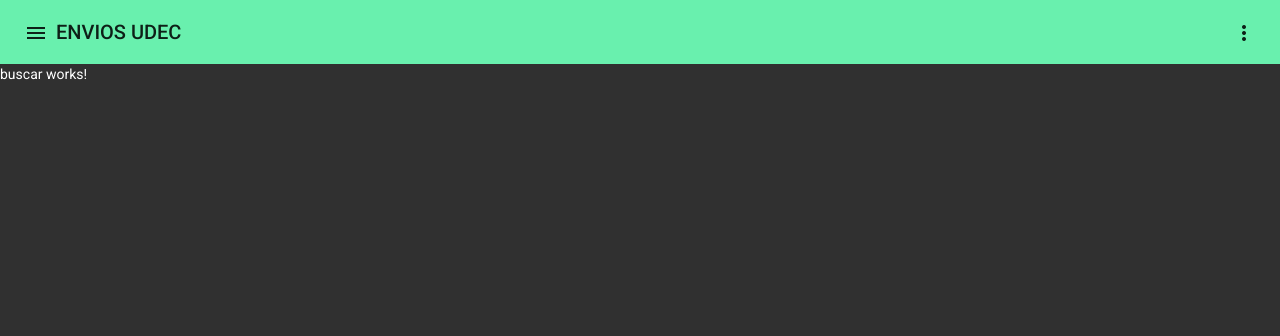
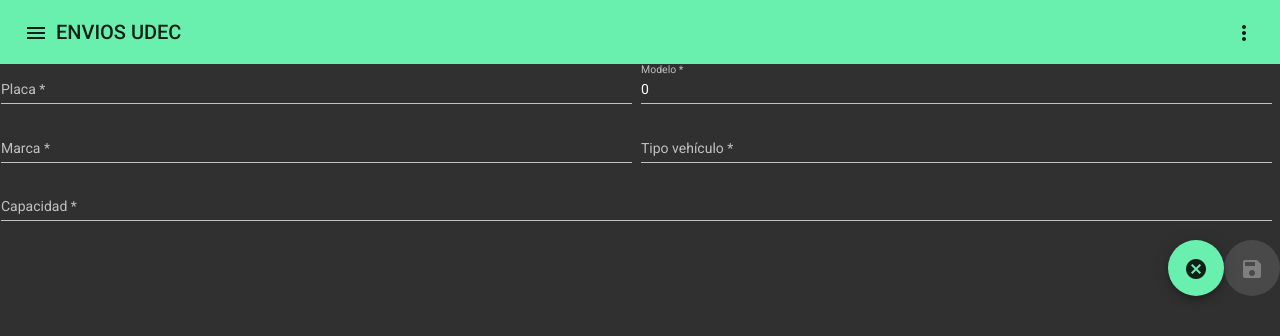
Before and after one commit to restsoap/linea1proy, an Angular app: page /vehiculo/edicion/1 in a window 1280 px wide. Shown: the top 336 px of the page. Built offline with nearby package versions, Linux system fonts and the light colour scheme; no server answers.

Commit message:
se agrega el guardar sin select

```diff
--- a/src/app/_service/vehiculo.service.ts
+++ b/src/app/_service/vehiculo.service.ts
@@ -22,4 +22,8 @@ export class VehiculoService {
     return this.http.post(`${this.url}/guardar`, vehiculo);
   }
 
+  listarIdVehiculo(idVehiculo: number){
+    return this.http.get<Vehiculo>(`${this.url}/listar/${idVehiculo}`);
+  }
+
 }
--- a/src/app/app-routing.module.ts
+++ b/src/app/app-routing.module.ts
@@ -18,7 +18,8 @@ const routes: Routes = [
     ]
   },
   {path: 'vehiculo', component: VehiculoComponent, children: [
-    {path: 'agregarvehiculo', component: AgregarVehiculoComponent }
+    {path: 'agregarvehiculo', component: AgregarVehiculoComponent },
+    {path: 'edicion/:idVehiculo', component: AgregarVehiculoComponent}
   ]
   },
   {path: '**', component: BuscarComponent}
--- a/src/app/pages/vehiculo/agregar-vehiculo/agregar-vehiculo.component.html
+++ b/src/app/pages/vehiculo/agregar-vehiculo/agregar-vehiculo.component.html
@@ -1,17 +1,17 @@
-<!--submit es el evento para enviar los datos-->
-<form [formGroup]="form" #formVehiculo="ngForm" (ngSubmit)="guardar()"  class="example-form">
+<!--submit para enviar los datos-->
+<form [formGroup]="Vehform" #formVehiculo="ngForm" (ngSubmit)="guardar()">
   <table class="example-full-width" cellspacing="0">
     <tr>
       <td>
         <mat-form-field class="example-full-width">
           <mat-label>Placa</mat-label>
-          <input matInput/>
+          <input matInput placeholder="Placa" formControlName="placa"/>
         </mat-form-field>
       </td>
       <td>
         <mat-form-field class="example-full-width">
           <mat-label>Modelo</mat-label>
-          <input matInput />
+          <input matInput placeholder="Modelo" formControlName="modelo"/>
         </mat-form-field>
       </td>
     </tr>
@@ -22,13 +22,13 @@
       <td>
         <mat-form-field class="example-full-width">
           <mat-label>Marca</mat-label>
-          <input matInput />
+          <input matInput placeholder="Marca" formControlName="marca"/>
         </mat-form-field>
       </td>
       <td>
         <mat-form-field class="example-full-width">
           <mat-label>Tipo vehículo</mat-label>
-          <input matInput />
+          <input matInput placeholder="tipo Vehículo" formControlName="tipoVehiuclo"/>
         </mat-form-field>
       </td>
     </tr>
@@ -39,7 +39,7 @@
       <td>
         <mat-form-field class="example-full-width">
           <mat-label>Capacidad</mat-label>
-          <input matInput />
+          <input matInput placeholder="Capacidad" formControlName="capacidad"/>
         </mat-form-field>
       </td>
 
@@ -50,7 +50,8 @@
     mat-fab
     color="accent"
     style="float: right"
-    [routerLink]="['/vehiculo']"
+    type="submit"
+    [disabled]="formVehiculo.invalid"
   >
     <mat-icon>save</mat-icon>
   </button>
--- a/src/app/pages/vehiculo/agregar-vehiculo/agregar-vehiculo.component.ts
+++ b/src/app/pages/vehiculo/agregar-vehiculo/agregar-vehiculo.component.ts
@@ -1,8 +1,9 @@
 import { Component, OnInit } from '@angular/core';
-import { FormGroup, FormControl, Validators } from '@angular/forms';
+import { FormGroup, FormControl, Validators, FormBuilder } from '@angular/forms';
 import { VehiculoService } from 'src/app/_service/vehiculo.service';
 import { Vehiculo } from 'src/app/_model/Vehiculo';
-
+import { ActivatedRoute, Params, Router } from '@angular/router';
+import { MatSnackBar } from '@angular/material/snack-bar';
 
 @Component({
   selector: 'app-agregar-vehiculo',
@@ -11,14 +12,59 @@ import { Vehiculo } from 'src/app/_model/Vehiculo';
 })
 export class AgregarVehiculoComponent implements OnInit {
 
-  form: FormGroup;
+  //Vehform: FormGroup;
+  Vehform = this.fb.group({
+    placa: ['', Validators.required],
+    modelo: [0, Validators.required],
+    marca: ['', Validators.required],
+    tipoVehiuclo: ['', Validators.required],
+    capacidad: ['', Validators.required]
+  });
 
-  constructor(private serviceAgregarVehiculo: VehiculoService) { }
+
+  // id para la comprobación
+  private idV: number;
+  // bool para comprobar si es edición o guardado
+  private edicion: boolean;
+
+  // inyectamos el servicio
+  constructor(private serviceAgregarVehiculo: VehiculoService,
+              private router: Router,
+              private fb: FormBuilder) { }
 
   ngOnInit(): void {
+
+  }
+
+  iniciarVacio(){
+    this.Vehform = new FormGroup({
+      'placa': new FormControl('', [Validators.required]),
+      'modelo': new FormControl(0, [Validators.required]),
+      'marca': new FormControl('', [Validators.required]),
+      'tipoVehiuclo': new FormControl('', [Validators.required]),
+      'capacidad': new FormControl('', [Validators.required]),
+    });
+  }
+
+  cargarData(){
+    this.serviceAgregarVehiculo.listarIdVehiculo(this.idV).subscribe(data => {
+
+    });
   }
 
   guardar(){
+    let vehiculo = new Vehiculo();
+    vehiculo.placa = this.Vehform.value['placa'];
+    vehiculo.modelo = this.Vehform.value['modelo'] + '';
+    vehiculo.marca = this.Vehform.value['marca'];
+    vehiculo.tipoVehiuclo = this.Vehform.value['tipoVehiuclo'];
+    vehiculo.capacidad = this.Vehform.value['capacidad'];
+
+    // metodo de guardar
+    this.serviceAgregarVehiculo.guardarVehi(vehiculo).subscribe(() => {
+      this.Vehform.reset();
+      this.router.navigate(['/vehiculo']);
+    });
 
   }
 
--- a/src/app/pages/vehiculo/vehiculo.component.html
+++ b/src/app/pages/vehiculo/vehiculo.component.html
@@ -42,7 +42,7 @@
         <button
           mat-button
           color="accent"
-          [routerLink]="['agregarvehiculo']"
+          [routerLink]="['/vehiculo/edicion/', element.idVehiculo]"
         >
           <mat-icon>edit_note</mat-icon>
         </button>
--- a/src/app/pages/vehiculo/vehiculo.component.ts
+++ b/src/app/pages/vehiculo/vehiculo.component.ts
@@ -25,7 +25,7 @@ export class VehiculoComponent implements OnInit {
   pageSize: number = 5;
 
   constructor(private serviceVehiculo: VehiculoService,
-    public route: ActivatedRoute) { }
+              public route: ActivatedRoute) { }
 
   ngOnInit(): void {
     this.listarPaginado();
```
Also changed, not shown: src/app/material/material.module.ts (+5 -3 lines).
